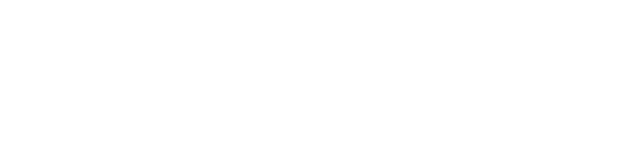
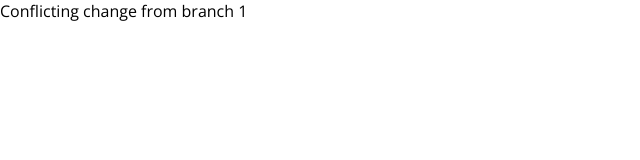
Before and after one commit to ItsJustJacob/portfolio-website, a plain HTML site: page index.html in a window 1280 px wide. Shown: the whole page, without its empty margins (0-640 px from the left). Drawn offline with nearby package versions, Linux system fonts and the light colour scheme.

Commit message:
Add conflicting change in branch1

```diff
--- a/index.html
+++ b/index.html
@@ -7,6 +7,6 @@
     <title>My portfolio</title>
 </head>
 <body>
-
+    <p>Conflicting change from branch 1</p>
 </body>
 </html>
```
